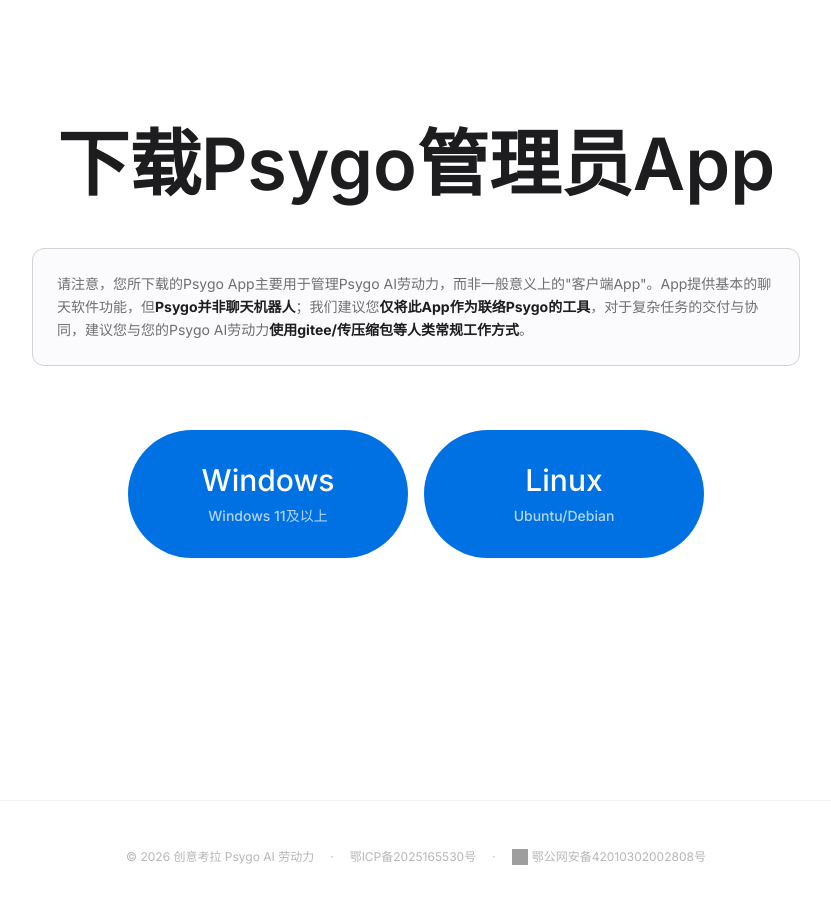
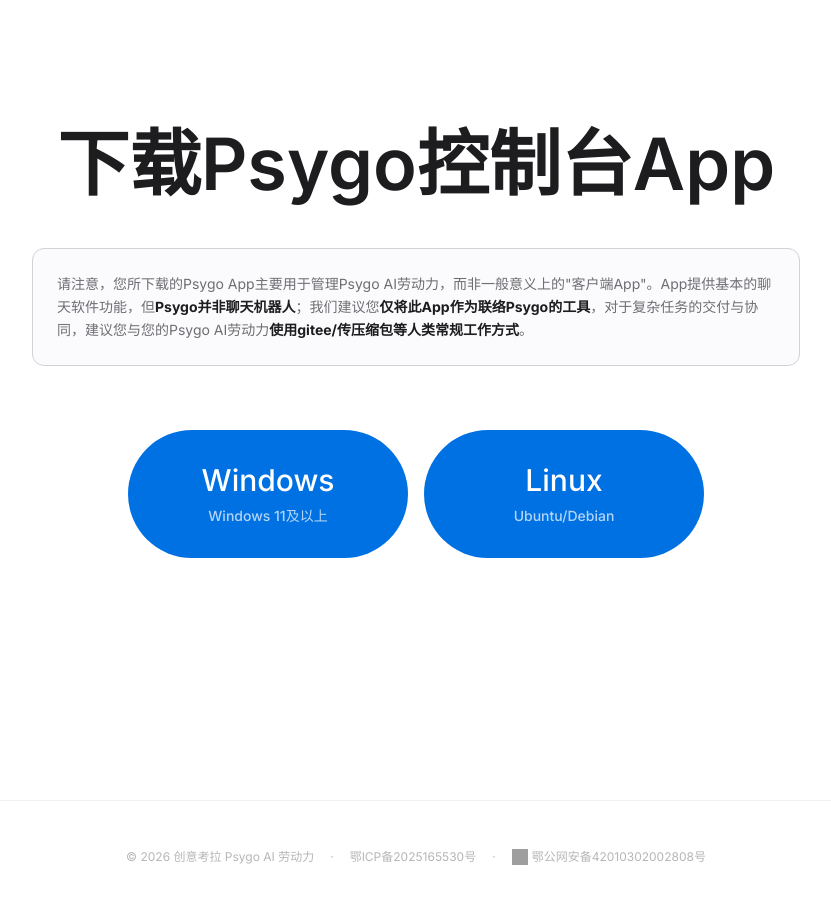
Before and after one commit to creative-koalas/automate-site, a Next.js app: page /download in a window 1280 px wide. Shown: the top 904 px of the page, without its empty margins (224-1055 px from the left). Built offline with nearby package versions, Linux system fonts and the light colour scheme; grey boxes are pictures that could not be loaded.

Commit message:
Rename 管理员App to 控制台App

```diff
--- a/app/download/page.tsx
+++ b/app/download/page.tsx
@@ -42,7 +42,7 @@
             className="text-center mb-12"
           >
             <h1 className="text-5xl sm:text-6xl lg:text-7xl font-semibold mb-6">
-              下载Psygo管理员App
+              下载Psygo控制台App
             </h1>
           </motion.div>
 
```
